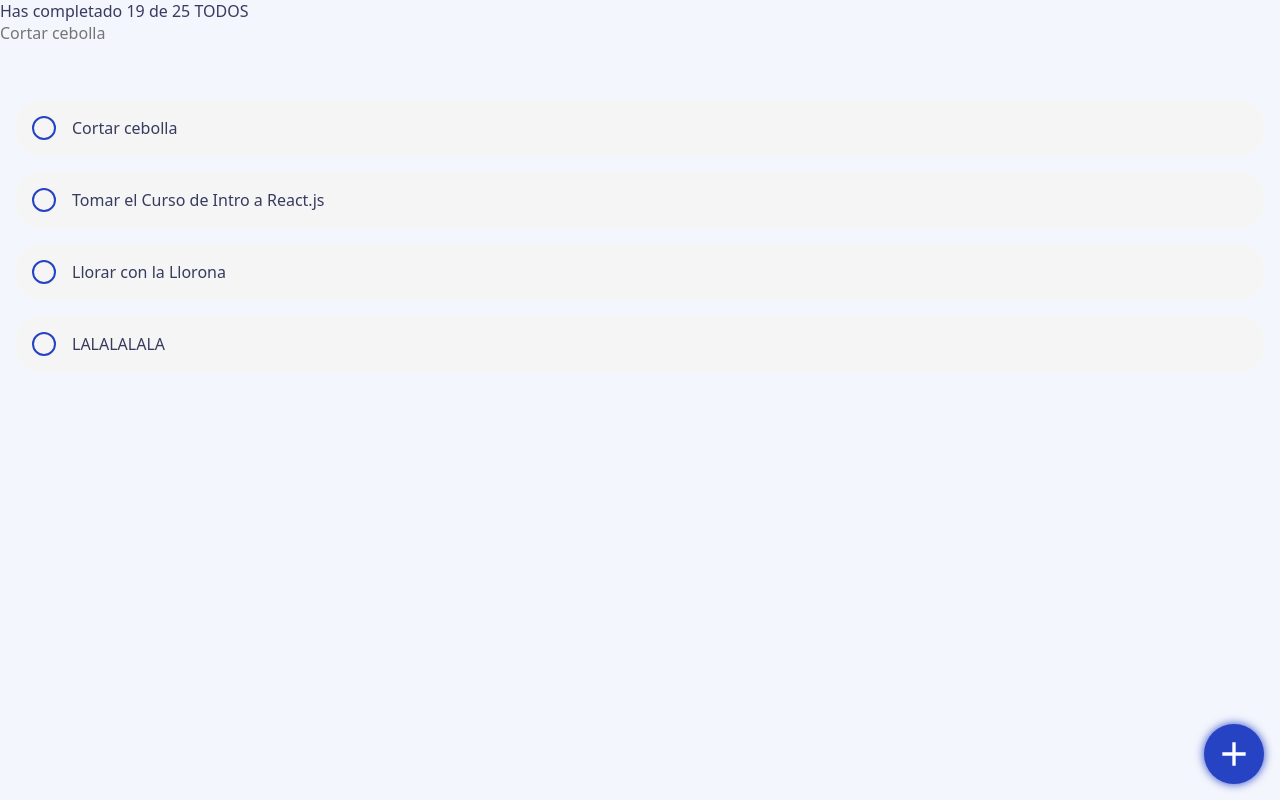
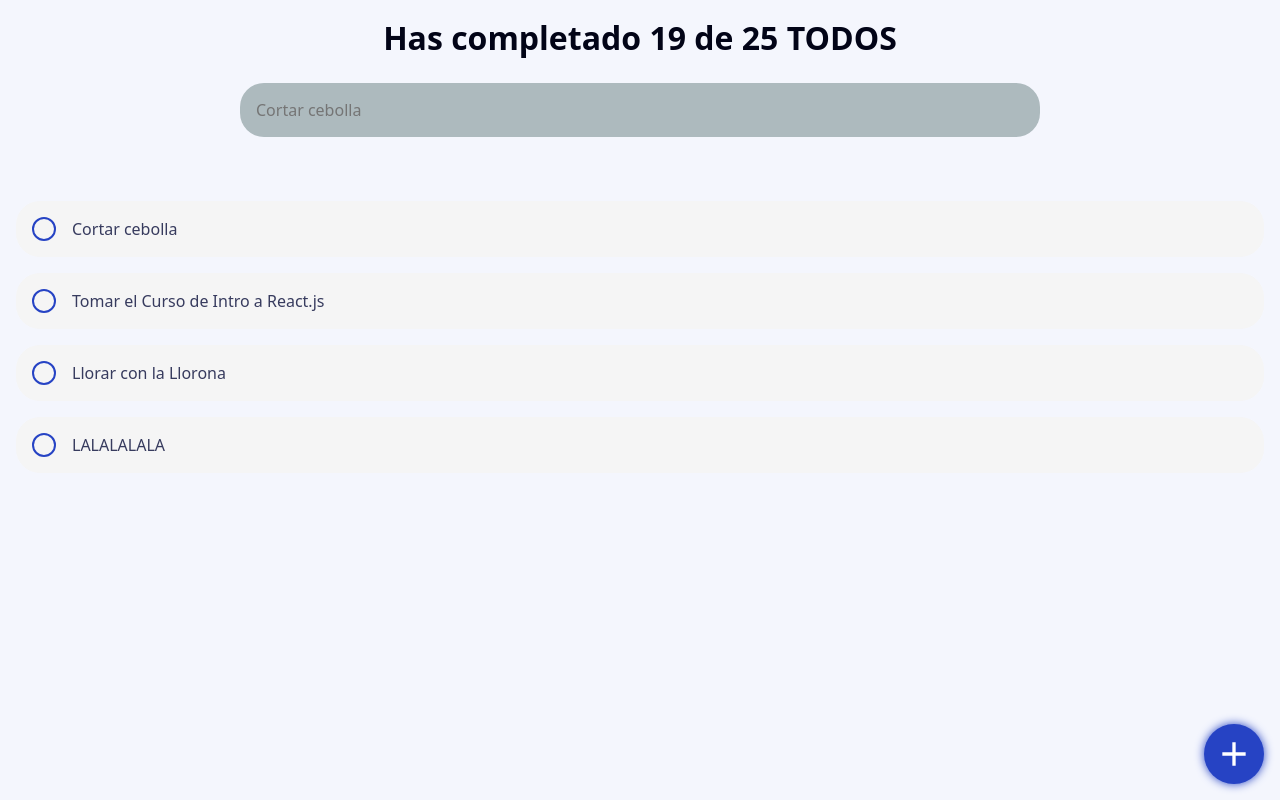
Before and after one commit to nestorrig/PLATZI-React, a React (Vite) app: page / in a window 1280 px wide. Built offline with nearby package versions, Linux system fonts and the light colour scheme.

Commit message:
Proyect: add all styles

```diff
--- a/src/components/TodoCounter.jsx
+++ b/src/components/TodoCounter.jsx
@@ -1,3 +1,5 @@
+/* eslint-disable react/prop-types */
+import "./styles/TodoCounter.css"
 function TodoCounter({ total, completed }) {
     return (
         <h1>
--- a/src/components/TodoSearch.jsx
+++ b/src/components/TodoSearch.jsx
@@ -1,6 +1,9 @@
+import "./styles/TodoSearch.css"
 function TodoSearch() {
     return (
-        <input placeholder="Cortar cebolla" />
+        <div className="todoSearch">
+            <input placeholder="Cortar cebolla" type="text"/>
+        </div>
     );
 }
 
--- a/src/components/styles/CreateTodoButton.css
+++ b/src/components/styles/CreateTodoButton.css
@@ -9,4 +9,5 @@ button {
     background-color: var(--Button);
     border-radius: 50%;
     box-shadow: 0 0 10px var(--Button);
+    cursor: pointer;
 }
--- /dev/null
+++ b/src/components/styles/TodoCounter.css
@@ -0,0 +1,10 @@
+h1 {
+    padding: 16px 32px;
+    margin: auto;
+    width: 100%;
+    max-width: 800px;
+    color: var(--bold-text);
+    font-size: 32px;
+    font-weight: bold;
+    text-align: center;
+}
--- a/src/components/styles/TodoItem.css
+++ b/src/components/styles/TodoItem.css
@@ -14,6 +14,7 @@ label {
     border: 2px solid var(--accent-1);
     border-radius: 50%;
     border-color: var(--accent-1);
+    cursor: pointer;
 }
 label svg {
     display: none;
--- /dev/null
+++ b/src/components/styles/TodoSearch.css
@@ -0,0 +1,17 @@
+.todoSearch {
+    padding: 8px 32px;
+}
+input[type="text"] {
+    position: relative;
+    padding: 16px;
+    width: 100%;
+    margin: auto;
+    max-width: 800px;
+    background-color: var(--completed-task);
+    color: var(--normal-text);
+    border-radius: 24px;
+    outline: none;
+}
+input[type="text"]:focus {
+    box-shadow: 0 0 5px var(--completed-task);
+}
```
